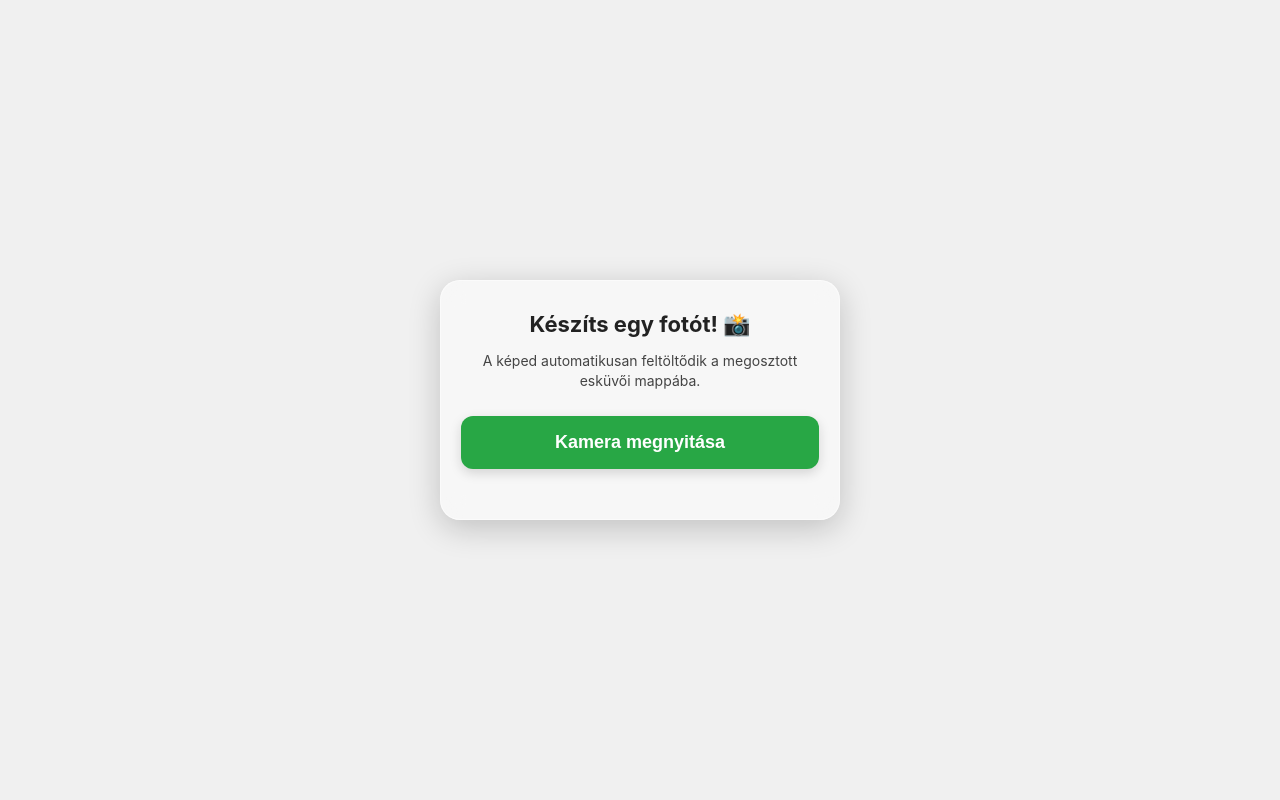
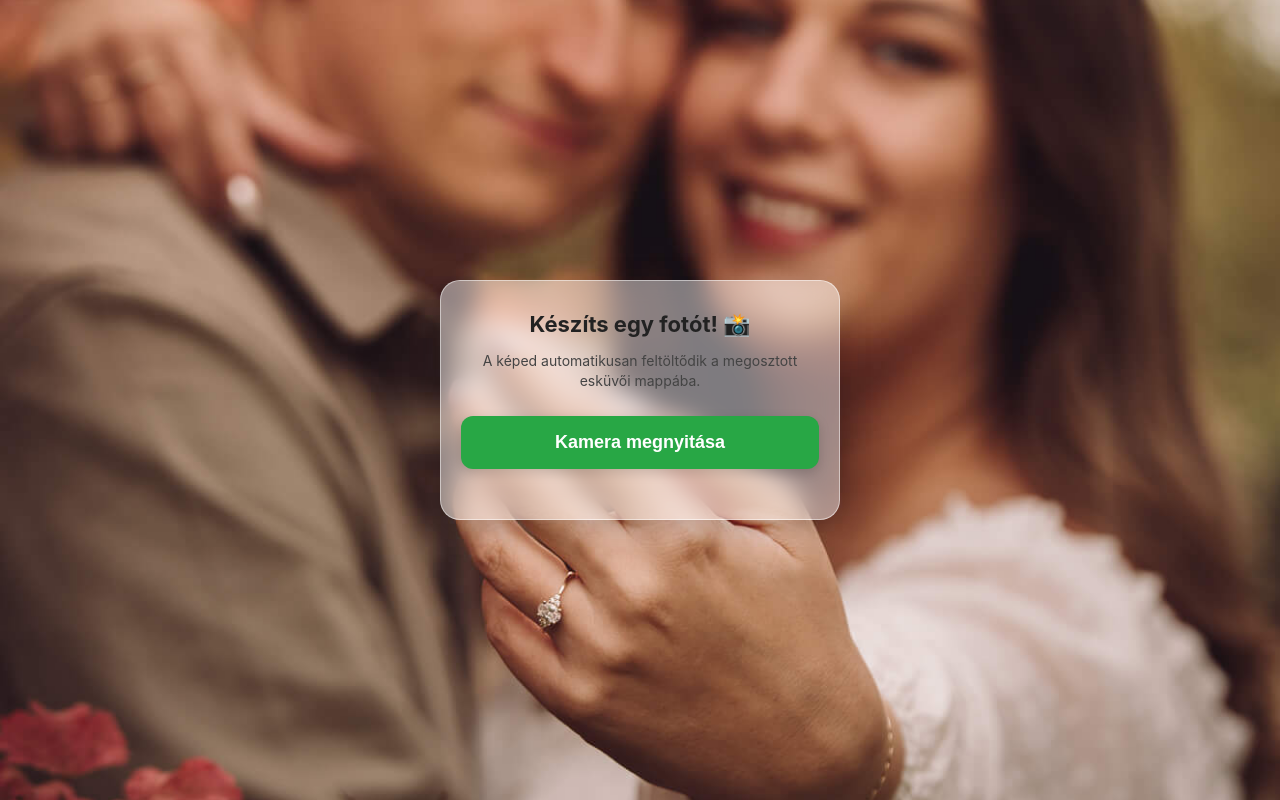
Before and after one commit to zsigi977/Eskuvo, a plain HTML site: page index.html in a window 1280 px wide. Drawn offline with Linux system fonts and the light colour scheme.

Commit message:
index.html

```diff
--- a/index.html
+++ b/index.html
@@ -26,7 +26,7 @@
             color: #333;
 
             /* Háttérkép tökéletes kifeszítése a teljes képernyőre */
-            background-image: url('hatter.png');
+            background-image: url('hatter.jpg');
             background-size: cover;          /* Kitölti a teljes kijelzőt görgetés és hézag nélkül */
             background-position: center;     /* Középre igazítja a képet */
             background-repeat: no-repeat;    /* Nem ismétlődik meg a kép */
```
